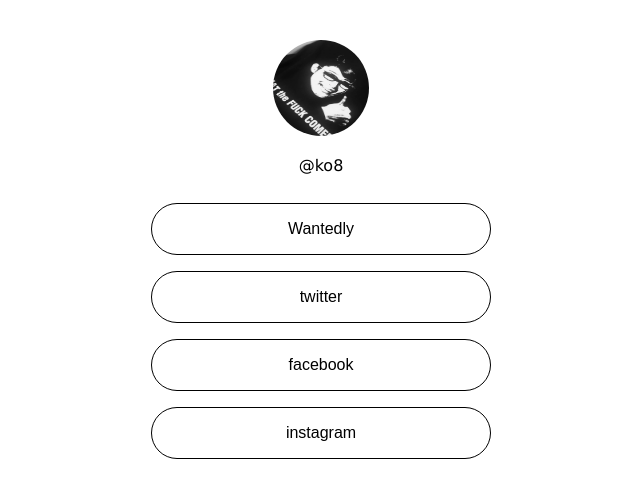
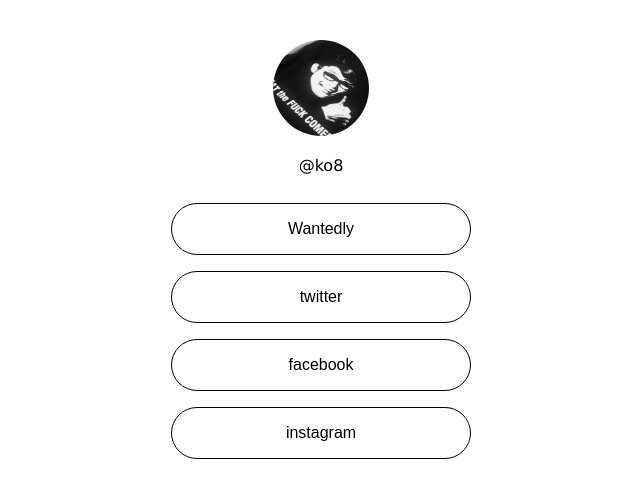
Before and after one commit to koya882/mypage, a plain HTML site: page index.html in a window 1280 px wide. Shown: the whole page, without its empty margins (319-959 px from the left). Drawn offline with Linux system fonts and the light colour scheme.

Commit message:
[fix]width

```diff
--- a/index.css
+++ b/index.css
@@ -1,7 +1,8 @@
 /* ALL */
 body{
-  width: 400px;
+  width: 320px;
   margin: 0 auto;
+  height: auto;
 }
 
 /* トップ */
@@ -22,7 +23,7 @@ body{
 
 /* メイン */
 .main{
-  width: 340px;
+  width: 300px;
   margin: 0 auto;
   text-align: center;
 }
```
